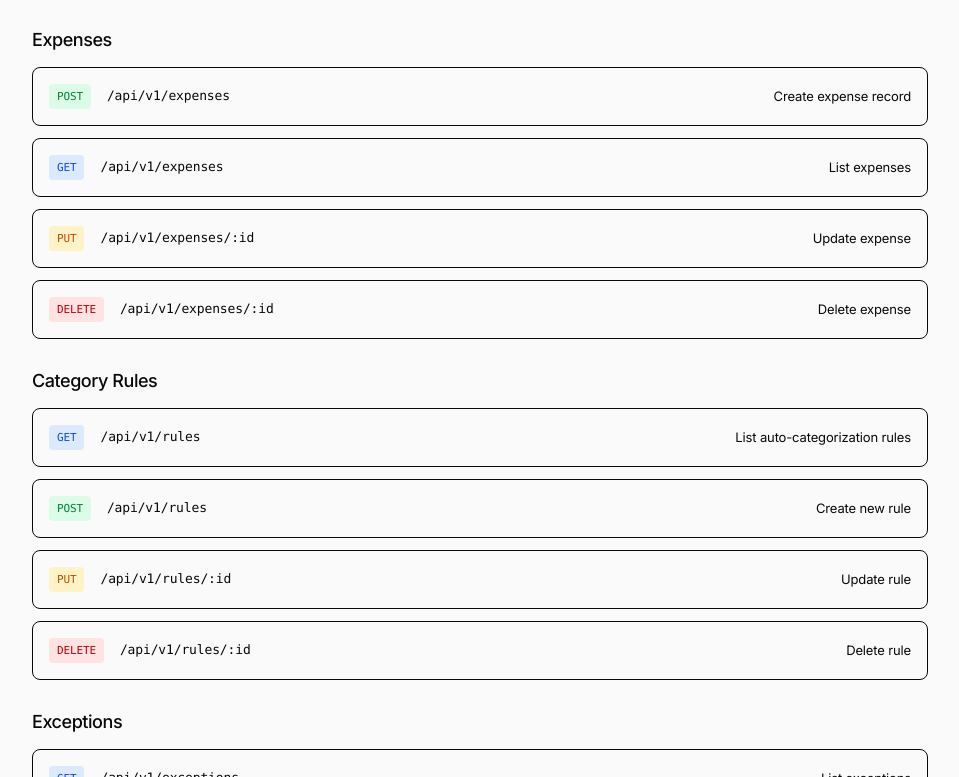
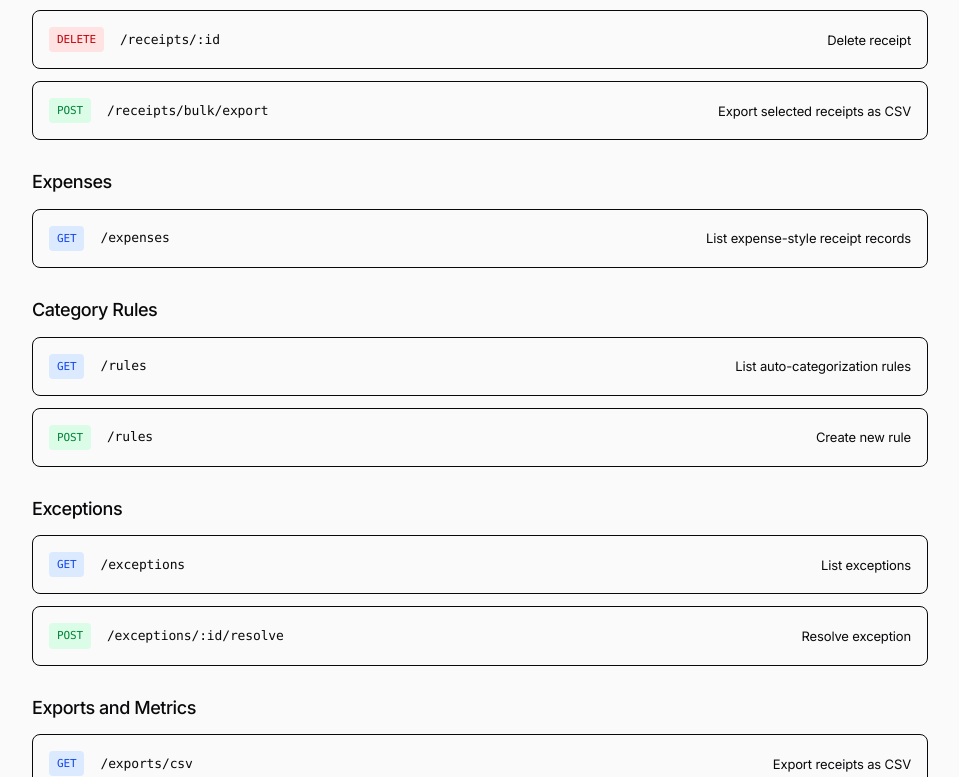
Before and after one commit to dushyant4665/receiptmind, a Next.js app in the folder frontend/: page /api-docs in a window 1280 px wide. Shown: the part 1023-1800 px from the top of the page, without its empty margins (160-1119 px from the left). Built offline with nearby package versions, Linux system fonts and the light colour scheme; no server answers.

Commit message:
Fix frontend auth routing and API integration

```diff
--- a/frontend/app/(dashboard)/receipts/page.tsx
+++ b/frontend/app/(dashboard)/receipts/page.tsx
@@ -15,8 +15,9 @@ import { Badge } from "@/components/ui/badge";
 import { Dialog, DialogClose, DialogContent, DialogHeader, DialogTitle } from "@/components/ui/dialog";
 import type { Receipt } from "@/types";
 import { globalImageCache } from "@/lib/image-cache";
+import { getApiUrl } from "@/lib/env";
 
-const apiUrl = process.env.NEXT_PUBLIC_API_URL ?? "";
+const apiUrl = getApiUrl();
 
 function getReceiptImageSrc(url?: string) {
   if (!url) return "";
--- a/frontend/app/(marketing)/api-docs/page.tsx
+++ b/frontend/app/(marketing)/api-docs/page.tsx
@@ -6,46 +6,51 @@ const endpoints = [
   {
     category: "Authentication",
     items: [
-      { method: "POST", path: "/api/v1/auth/register", desc: "Create new account" },
-      { method: "POST", path: "/api/v1/auth/login", desc: "Authenticate user" },
-      { method: "POST", path: "/api/v1/auth/refresh", desc: "Refresh access token" },
-      { method: "POST", path: "/api/v1/auth/logout", desc: "Invalidate session" },
+      { method: "POST", path: "/auth/register", desc: "Create new account" },
+      { method: "POST", path: "/auth/login", desc: "Authenticate user" },
+      { method: "POST", path: "/auth/refresh", desc: "Refresh access token" },
+      { method: "POST", path: "/auth/logout", desc: "Invalidate session" },
     ],
   },
   {
     category: "Receipts",
     items: [
-      { method: "POST", path: "/api/v1/receipts/upload", desc: "Upload receipt images/PDFs" },
-      { method: "GET", path: "/api/v1/receipts", desc: "List all receipts" },
-      { method: "GET", path: "/api/v1/receipts/:id", desc: "Get receipt details" },
-      { method: "DELETE", path: "/api/v1/receipts/:id", desc: "Delete receipt" },
+      { method: "POST", path: "/receipts/upload", desc: "Upload receipt images or PDFs" },
+      { method: "GET", path: "/receipts", desc: "List all receipts" },
+      { method: "GET", path: "/receipts/:id", desc: "Get receipt details" },
+      { method: "PATCH", path: "/receipts/:id", desc: "Edit receipt fields" },
+      { method: "DELETE", path: "/receipts/:id", desc: "Delete receipt" },
+      { method: "POST", path: "/receipts/bulk/export", desc: "Export selected receipts as CSV" },
     ],
   },
   {
     category: "Expenses",
     items: [
-      { method: "POST", path: "/api/v1/expenses", desc: "Create expense record" },
-      { method: "GET", path: "/api/v1/expenses", desc: "List expenses" },
-      { method: "PUT", path: "/api/v1/expenses/:id", desc: "Update expense" },
-      { method: "DELETE", path: "/api/v1/expenses/:id", desc: "Delete expense" },
+      { method: "GET", path: "/expenses", desc: "List expense-style receipt records" },
     ],
   },
   {
     category: "Category Rules",
     items: [
-      { method: "GET", path: "/api/v1/rules", desc: "List auto-categorization rules" },
-      { method: "POST", path: "/api/v1/rules", desc: "Create new rule" },
-      { method: "PUT", path: "/api/v1/rules/:id", desc: "Update rule" },
-      { method: "DELETE", path: "/api/v1/rules/:id", desc: "Delete rule" },
+      { method: "GET", path: "/rules", desc: "List auto-categorization rules" },
+      { method: "POST", path: "/rules", desc: "Create new rule" },
     ],
   },
   {
     category: "Exceptions",
     items: [
-      { method: "GET", path: "/api/v1/exceptions", desc: "List exceptions" },
-      { method: "GET", path: "/api/v1/exceptions/stats", desc: "Exception statistics" },
-      { method: "POST", path: "/api/v1/exceptions/:id/resolve", desc: "Resolve exception" },
-      { method: "POST", path: "/api/v1/exceptions/:id/dismiss", desc: "Dismiss exception" },
+      { method: "GET", path: "/exceptions", desc: "List exceptions" },
+      { method: "POST", path: "/exceptions/:id/resolve", desc: "Resolve exception" },
+    ],
+  },
+  {
+    category: "Exports and Metrics",
+    items: [
+      { method: "GET", path: "/exports/csv", desc: "Export receipts as CSV" },
+      { method: "GET", path: "/exports/history", desc: "List export history" },
+      { method: "GET", path: "/metrics/processing-times", desc: "View processing duration summary" },
+      { method: "GET", path: "/metrics/summary", desc: "View receipt and exception summary" },
+      { method: "GET", path: "/dashboard", desc: "Get dashboard statistics" },
     ],
   },
 ];
@@ -53,6 +58,7 @@ const endpoints = [
 const methodColors: Record<string, string> = {
   GET: "bg-blue-100 text-blue-700",
   POST: "bg-green-100 text-green-700",
+  PATCH: "bg-amber-100 text-amber-700",
   PUT: "bg-amber-100 text-amber-700",
   DELETE: "bg-red-100 text-red-700",
 };
@@ -72,7 +78,7 @@ export default function ApiDocsPage() {
 
         <div className="mt-8 rounded-[12px] border border-border-default bg-bg-surface p-4">
           <p className="font-mono text-[13px] text-text-secondary">
-            <span className="text-text-ghost">Base URL:</span> https://api.receiptmind.io/api/v1
+            <span className="text-text-ghost">Base URL:</span> https://your-backend-domain.com
           </p>
         </div>
 
--- a/frontend/next.config.js
+++ b/frontend/next.config.js
@@ -1,9 +1,4 @@
 const path = require("path");
-
-const backendUrl =
-  process.env.NEXT_PUBLIC_API_URL ||
-  process.env.BACKEND_API_URL ||
-  "http://localhost:3001";
 
 /** @type {import('next').NextConfig} */
 const nextConfig = {
@@ -21,14 +16,6 @@ const nextConfig = {
       { protocol: "http", hostname: "**" },
     ],
   },
-  async rewrites() {
-    return [
-      {
-        source: "/api/:path*",
-        destination: `${backendUrl}/:path*`,
-      },
-    ];
-  },
 };
 
 module.exports = nextConfig;
```
Also changed, not shown: 2 other files (tests, documents, lock files or other folders).
